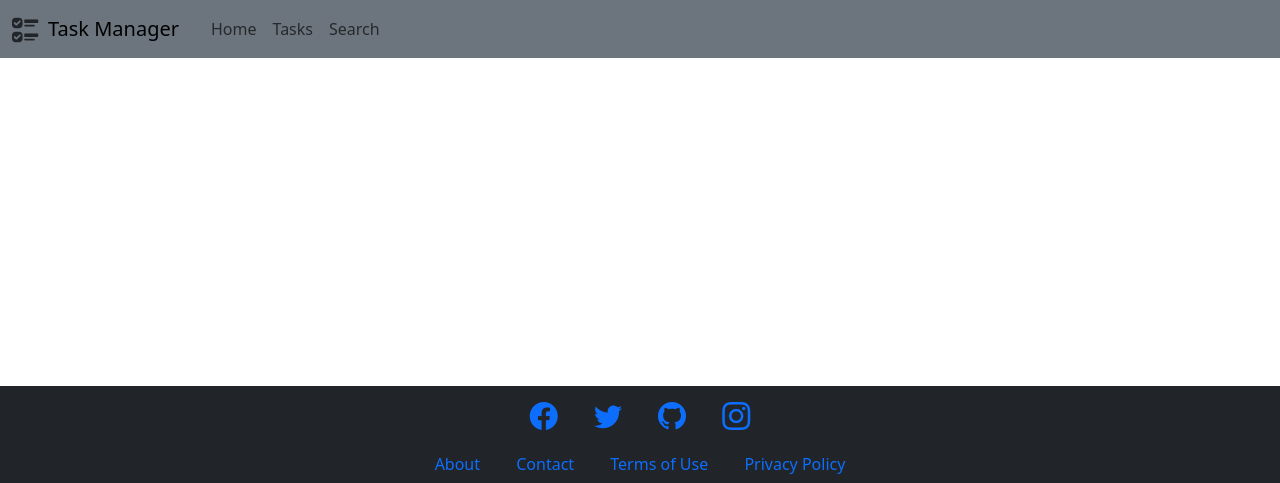
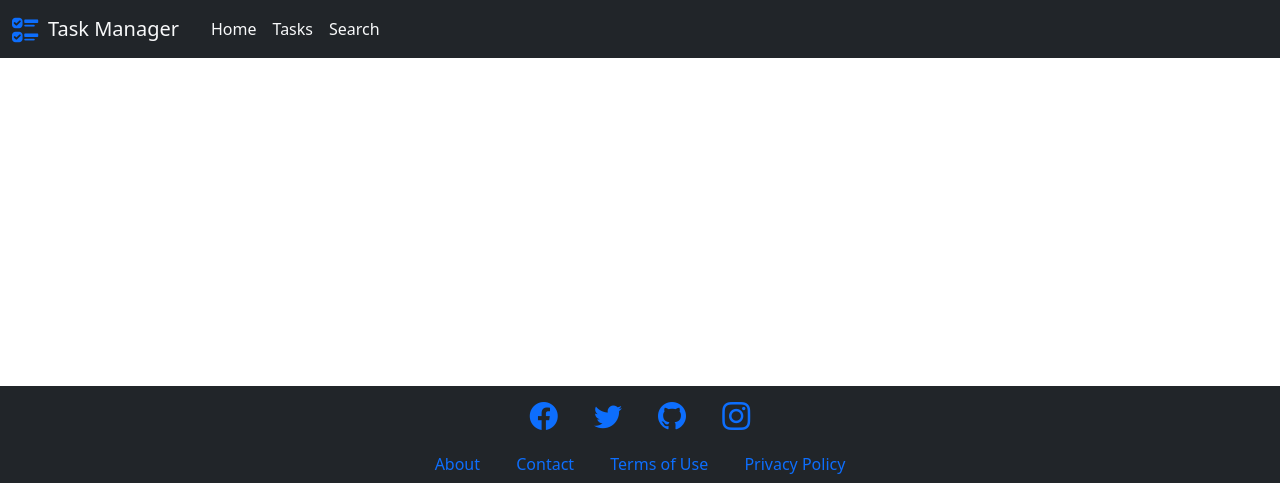
Before and after one commit to HosseinTahami/HW-98, a Django app: page /home/ in a window 1280 px wide. Shown: the top 483 px of the page. Run offline with Django 4.2, Linux system fonts and the light colour scheme; data that the repository does not hold is empty.

Commit message:
done for now

```diff
--- a/HW15/TaskManager/template/base.html
+++ b/HW15/TaskManager/template/base.html
@@ -11,26 +11,26 @@
 </head>
 
 <body>
-    <nav class="navbar  sticky-top navbar-expand-lg bg-secondary">
-        <div class="container-fluid">
+    <nav class="navbar  sticky-top navbar-expand-lg bg-dark">
+        <div class="container-fluid text-primary">
             <i class="bi bi-ui-checks fs-3"></i>
-            <a class="navbar-brand px-2" href="{% url 'main_page' %}">Task Manager</a>
+            <a class="navbar-brand px-2 text-light" href="{% url 'main_page' %}">Task Manager</a>
             <button class="navbar-toggler" type="button" data-bs-toggle="collapse" data-bs-target="#navbarNav"
                 aria-controls="navbarNav" aria-expanded="false" aria-label="Toggle navigation">
                 <span class="navbar-toggler-icon"></span>
             </button>
             <div class="collapse navbar-collapse" id="navbarNav">
-                <ul class="navbar-nav">
+                <ul class="navbar-nav text-light">
                     <li class="nav-item">
-                        <a class="nav-link" href="{% url 'home' %}">Home</a>
+                        <a class="nav-link text-light" href="{% url 'home' %}">Home</a>
                     </li>
                     <li class="nav-item">
-                        <a class="nav-link" href="{% url 'tasks' %}">Tasks</a>
+                        <a class="nav-link text-light" href="{% url 'tasks' %}">Tasks</a>
                     </li>
                     {% block category %}
                     {% endblock %}
                     <li class="nav-item">
-                        <a class="nav-link" href="{% url 'search' %}">Search</a>
+                        <a class="nav-link text-light" href="{% url 'search' %}">Search</a>
                     </li>
                 </ul>
             </div>
@@ -50,7 +50,7 @@
     <br>
     <br>
     <br>
-    <footer class="footer sticky-bottom bg-dark ">
+    <footer class="footer_container sticky-bottom bg-dark ">
         <div class="container text-center">
             <div class="row py-2">
                 <div class="col-12 text-center">
--- a/HW15/TaskManager/template/home.html
+++ b/HW15/TaskManager/template/home.html
@@ -4,9 +4,9 @@
     <div class="row">
         {% for task in tasks %}
         <div class="col-4 text-center ">
-            <div class="card mt-3">
+            <div class="card border-primary mt-3">
+                <div class="card-header bg-dark text-light">{{task.title}}</div>
                 <div class="card-body bg-secondary">
-                    <h5 class="card-title">{{task.title}}</h5>
                     <p class="card-text">
                         <strong>due_date:</strong> <br> {{ task.due_date}}
                     </p>
```
Also changed, not shown: HW15/TaskManager/template/task_detail.html (+6 -4 lines).
